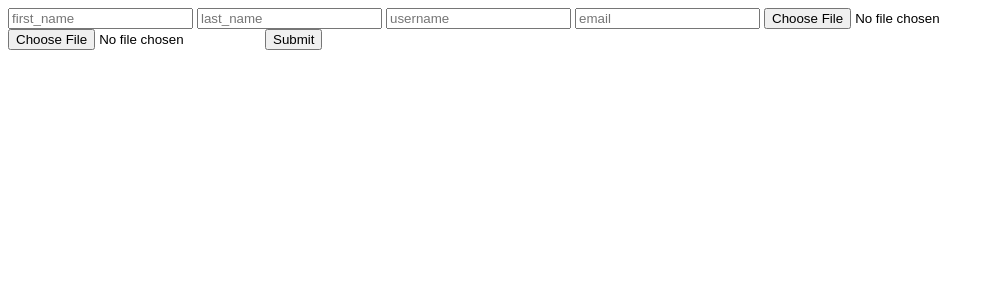
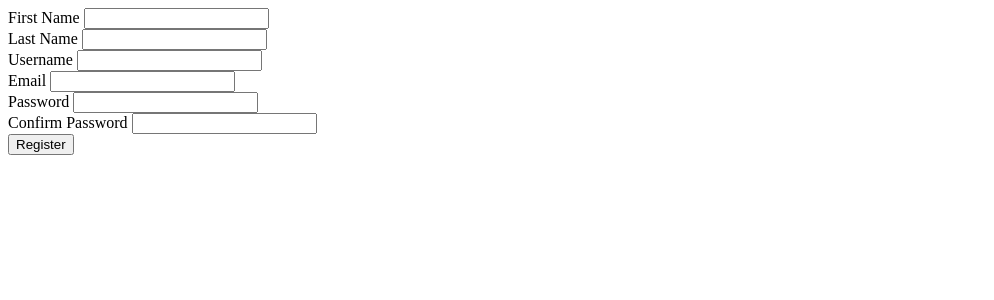
Before and after one commit to SabirzhanovN/AkJol, a Django app: page /accounts/register/ in a window 1280 px wide. Shown: the top 300 px of the page, without its empty margins (0-994 px from the left). Run offline with Django 4.2, Linux system fonts and the light colour scheme.

Commit message:
register/login(don't work)

```diff
--- a/accounts/views.py
+++ b/accounts/views.py
@@ -1,15 +1,63 @@
-from django.shortcuts import render
+from django.shortcuts import render, redirect
+from django.contrib.auth.models import User
+from django.contrib import messages, auth
 
 
 def register(request):
     if request.method == 'POST':
-        print(request.POST['first_name'])
+        first_name = request.POST['first_name']
+        last_name = request.POST['last_name']
+        username = request.POST['username']
+        email = request.POST['email']
+        password1 = request.POST['password1']
+        password2 = request.POST['password2']
+
+        if password1 == password2:
+            if User.objects.filter(username=username).exists():
+                return redirect('register')
+            else:
+                if User.objects.filter(email=email).exists():
+                    return redirect('register')
+                else:
+                    new_user = User.objects.create(
+                        first_name=first_name,
+                        last_name=last_name,
+                        username=username,
+                        email=email,
+                        password=password1
+                    )
+
+                    new_user.save()
+
+                    return redirect('login')
+        else:
+            return redirect('register')
 
     return render(request, 'accounts/register.html')
 
+
 def login(request):
-    pass
+    if request.method == 'POST':
+        username = request.POST['username']
+        password = request.POST['password']
+
+        print(username, password)
+
+        user = auth.authenticate(
+            username=username,
+            password=password
+        )
+        print(user)
+        if user:
+            auth.login(request, user)
+            return redirect('create')
+        else:
+            return redirect('login')
+
+    return render(request, 'accounts/login.html')
 
 
 def logout(request):
-    pass
+    if request.method == 'POST':
+        auth.logout(request)
+        return redirect('register')
--- a/templates/accounts/register.html
+++ b/templates/accounts/register.html
@@ -1,19 +1,32 @@
 {% extends 'main.html' %}
 
 {% block 'content' %}
-
-<form action="{% url 'register' %}" method="post" enctype="multipart/form-data">
-    {% csrf_token %}
-
-    <input type="text" name="first_name" placeholder="first_name">
-    <input type="text" name="last_name" placeholder="last_name">
-    <input type="text" name="username" placeholder="username">
-    <input type="text" name="email" placeholder="email">
-    <input type="file" name="password1" placeholder="pswd1">
-    <input type="file" name="password2" placeholder="pswd2">
-
-    <input type="submit">
-
-</form>
-
+    <form action="{% url 'register' %}" method="POST">
+        {% csrf_token%}
+        <div class="form-group">
+          <label for="first_name">First Name</label>
+          <input type="text" name="first_name" class="form-control" required>
+        </div>
+        <div class="form-group">
+          <label for="last_name">Last Name</label>
+          <input type="text" name="last_name" class="form-control" required>
+        </div>
+        <div class="form-group">
+          <label for="username">Username</label>
+          <input type="text" name="username" class="form-control" required>
+        </div>
+        <div class="form-group">
+          <label for="email">Email</label>
+          <input type="email" name="email" class="form-control" required>
+        </div>
+        <div class="form-group">
+          <label for="password1">Password</label>
+          <input type="password" name="password1" class="form-control" required>
+        </div>
+        <div class="form-group">
+          <label for="password2">Confirm Password</label>
+          <input type="password" name="password2" class="form-control" required>
+        </div>
+        <input type="submit" value="Register" class="btn btn-secondary btn-block">
+  </form>
 {% endblock %}
```
Also changed, not shown: templates/accounts/login.html (+19 -9 lines).
